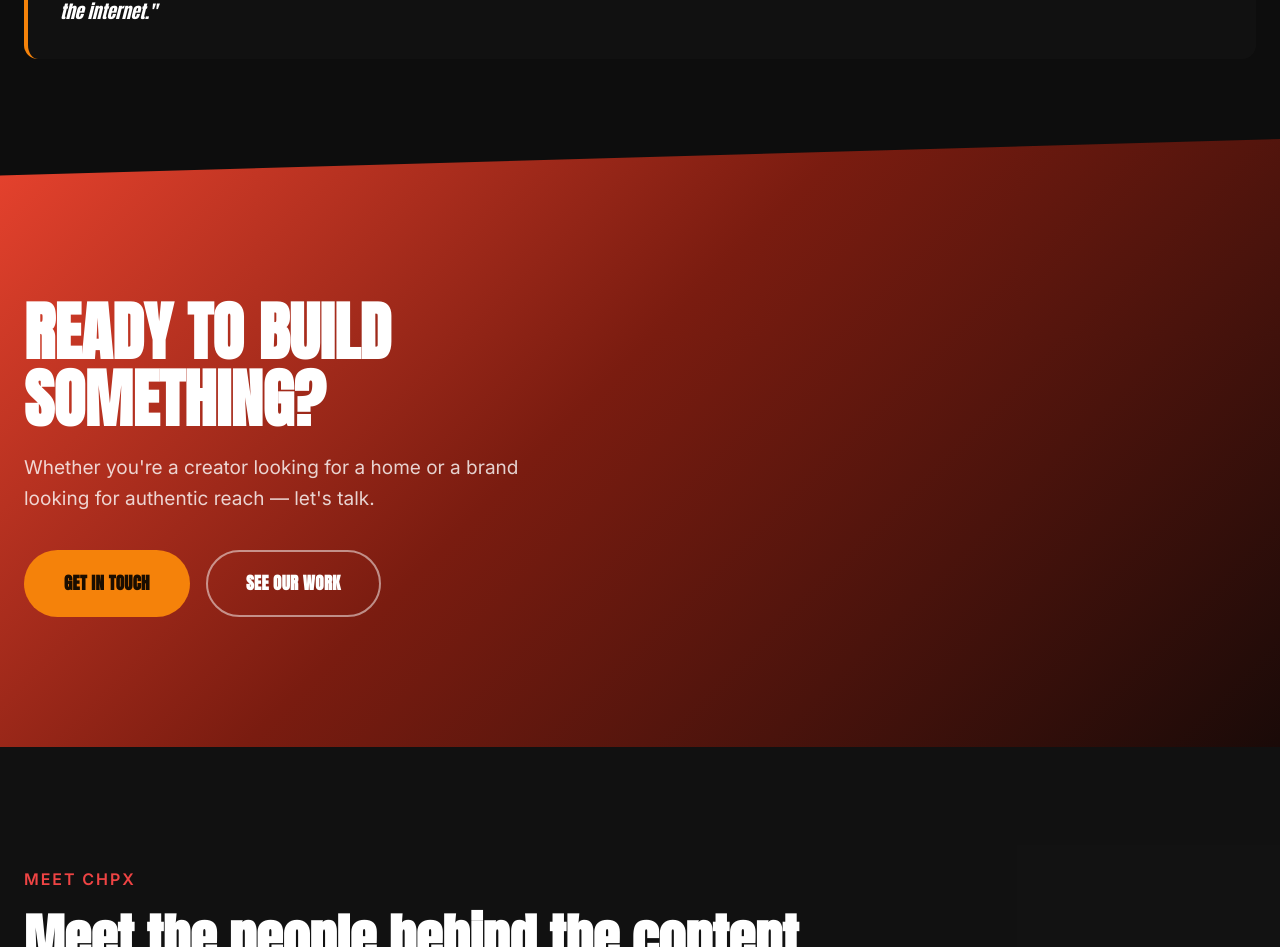
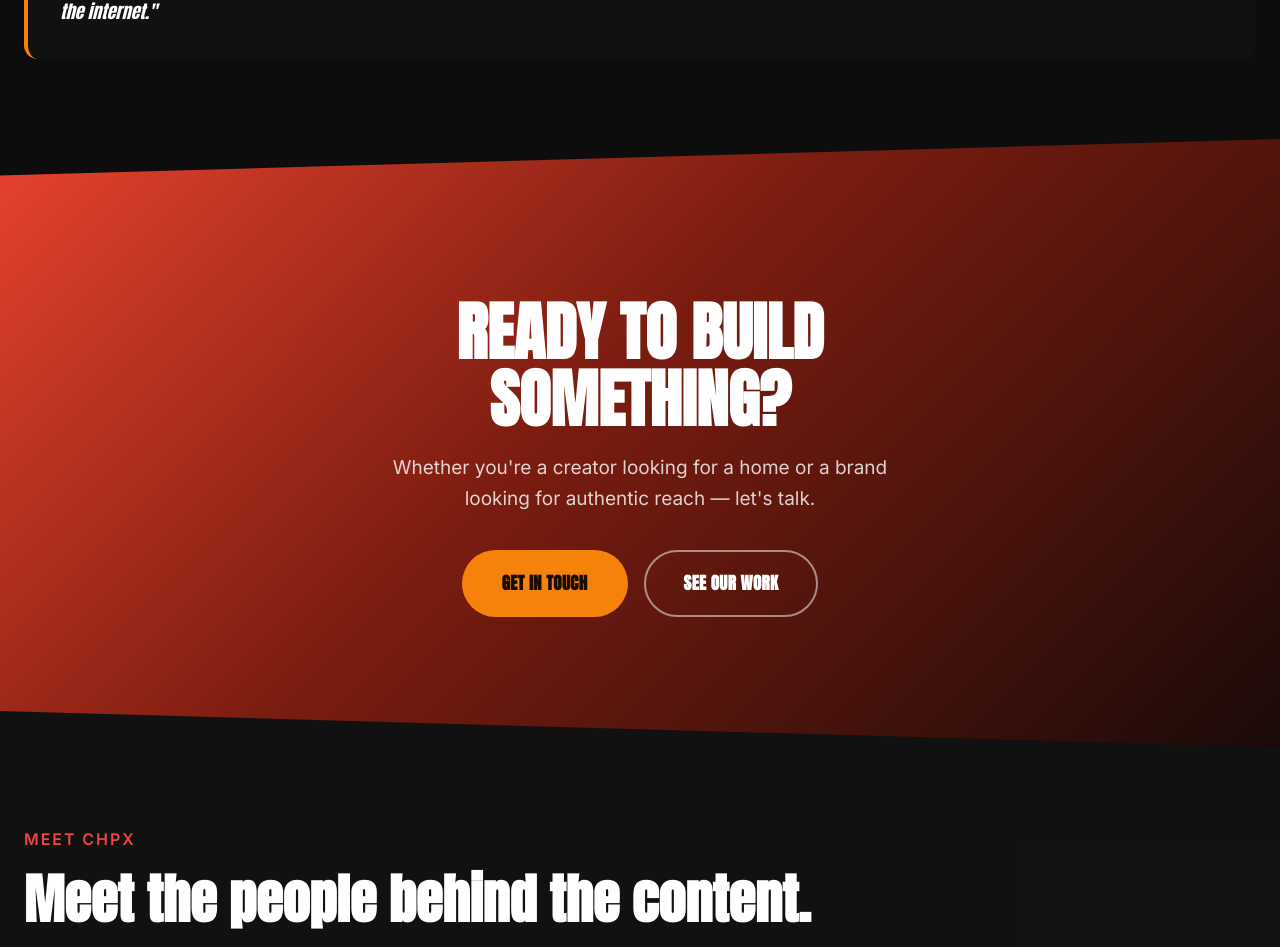
Before and after one commit to Jisi04/chpx-website, a React (Vite) app in the folder web/: page / in a window 1280 px wide. Shown: the part 2293-3240 px from the top of the page. Built offline with nearby package versions, Linux system fonts and the light colour scheme.

Commit message:
Center align CTA band elements and adjust margins for improved layout

```diff
--- a/web/src/styles.css
+++ b/web/src/styles.css
@@ -508,20 +508,24 @@ img { max-width: 100%; display: block; }
 
 .cta-band {
   position: relative;
+  z-index: 2;
   padding: 160px 0 130px;
   margin-top: -40px;
-  text-align: left;
+  margin-bottom: -40px;
+  text-align: center;
   background-image: linear-gradient(135deg, #e8432e 0%, #7a1c10 45%, #1a0a08 100%),
     url("/assets/pattern-waves.png");
   background-size: cover, 340px 340px;
   background-position: center, center;
   background-repeat: no-repeat, repeat;
   background-blend-mode: normal, soft-light;
-  clip-path: polygon(0 6%, 100% 0, 100% 100%, 0 100%);
+  clip-path: polygon(0 6%, 100% 0, 100% 100%, 0 94%);
 }
 
 .cta-band h2 {
   max-width: 640px;
+  margin-left: auto;
+  margin-right: auto;
   font-size: clamp(36px, 6.5vw, 64px);
   line-height: 1.05;
   text-transform: uppercase;
@@ -530,12 +534,12 @@ img { max-width: 100%; display: block; }
 
 .cta-band p {
   max-width: 560px;
-  margin: 0 0 36px;
+  margin: 0 auto 36px;
   font-size: 19px;
   color: rgba(255, 255, 255, 0.8);
 }
 
-.cta-band .cta-row { justify-content: flex-start; }
+.cta-band .cta-row { justify-content: center; }
 
 .btn-outline-light {
   background: transparent;
```
